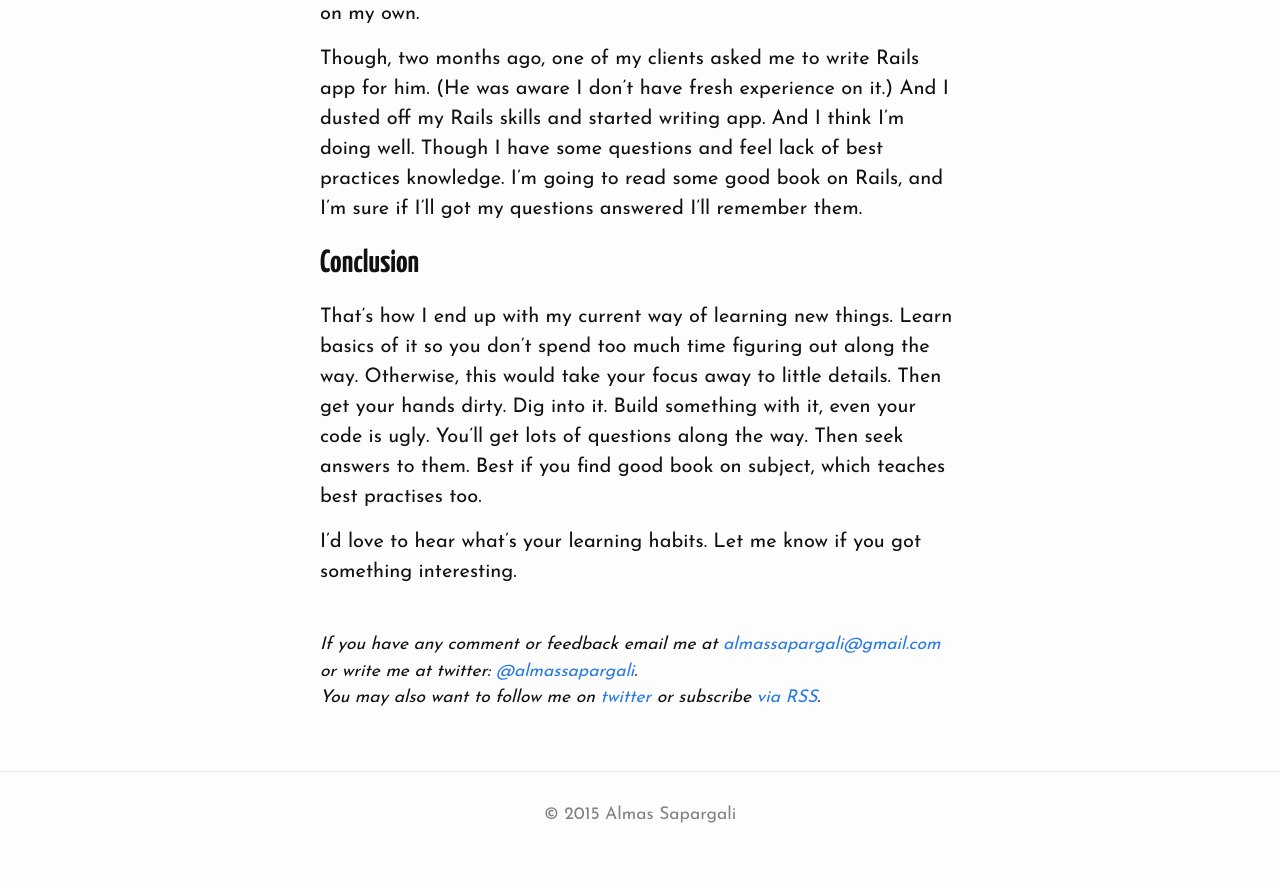
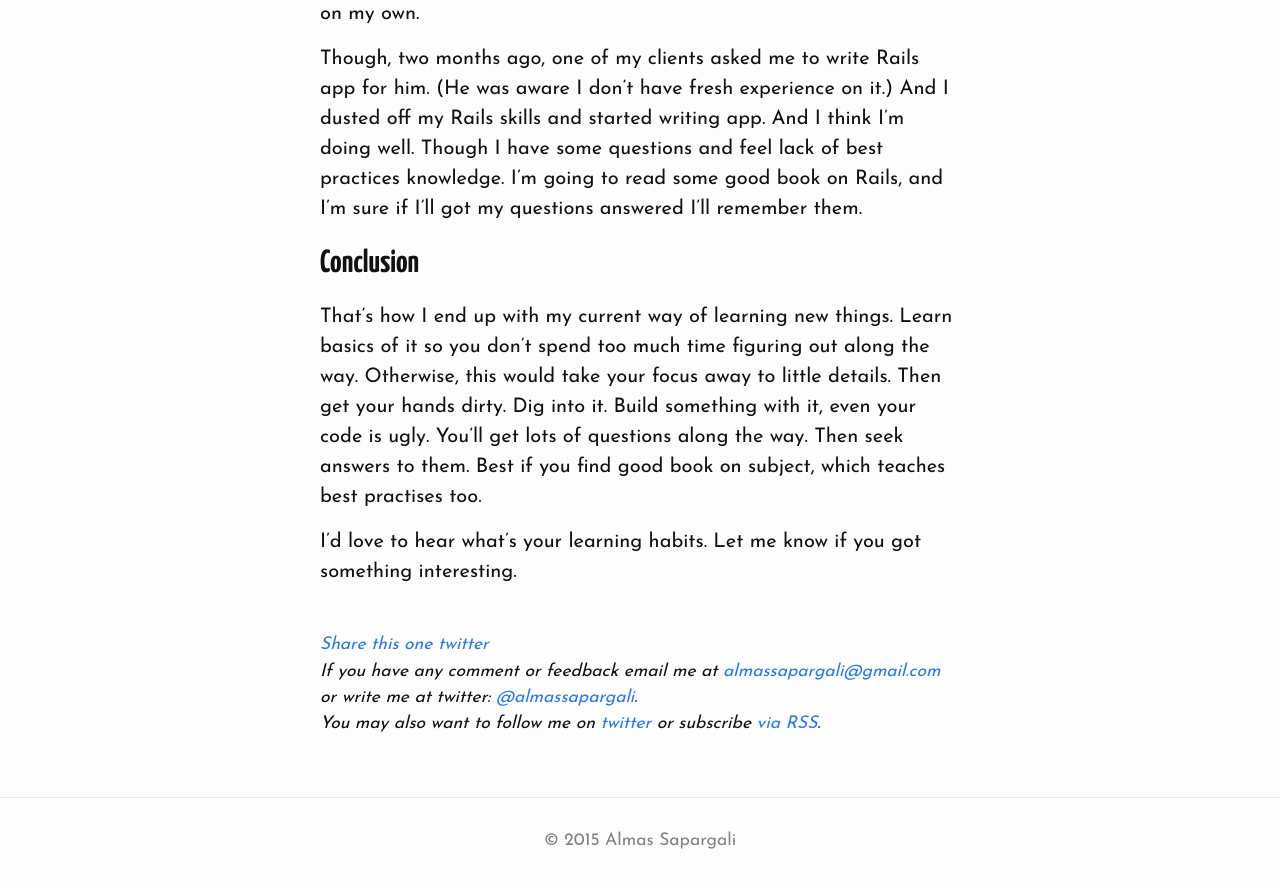
Before and after one commit to almassapargali/almassapargali.github.io, a Jekyll site: the page built from _posts/2014-12-14-how-i-learn-things-or-aha-moments.md, in a window 1280 px wide and 900 px high, scrolled down 1675 px. Shown: the top 888 px of the window. Built offline with Jekyll 4.4.1, drawn with Linux system fonts in a browser that asks for light colours.

Commit message:
share on twitter button

```diff
--- a/_config.yml
+++ b/_config.yml
@@ -6,6 +6,7 @@ baseurl: "" # the subpath of your site, e.g. /blog/
 
 url: "http://almassapargali.com" # the base hostname & protocol for your site
 email: almassapargali@gmail.com
+twitter: almassapargali
 
 google_analytics_id: UA-46843484-1
 
--- a/_includes/afterwords.html
+++ b/_includes/afterwords.html
@@ -1,8 +1,12 @@
 <div class="post-afterwords">
   <p>
-    If you have any comment or feedback email me at <a href="mailto:{{site.email}}">{{site.email}}</a> or write me at twitter: <a href="https://twitter.com/almassapargali">@almassapargali</a>.
+  {% capture canonical %}{{ site.url }}{% if site.permalink contains '.html' %}{{ page.url }}{% elsif site.permalink contains category_dir %}{{ '/' | page.url | remove:'index.html' | '/' }}{% else %}{{ page.url | remove:'index.html' | '/' }}{% endif %}{% endcapture %}
+  <a href="https://twitter.com/intent/tweet?url={{ canonical }}&text={% if page.title %}{{ page.title | escape | truncate:80 | replace:' ','%20' }}{% else %}{{ site.title | escape | truncate:80 | replace:' ','%20' }}{% endif %}&via={{site.twitter}}">Share this one twitter</a>
   </p>
   <p>
-    You may also want to follow me on <a href="https://twitter.com/almassapargali">twitter</a> or subscribe <a href="{{ "/feed.xml" | prepend: site.baseurl }}">via RSS</a>.
+    If you have any comment or feedback email me at <a href="mailto:{{site.email}}">{{site.email}}</a> or write me at twitter: <a href="https://twitter.com/{{site.twitter}}">@{{site.twitter}}</a>.
+  </p>
+  <p>
+    You may also want to follow me on <a href="https://twitter.com/{{site.twitter}}">twitter</a> or subscribe <a href="{{ "/feed.xml" | prepend: site.baseurl }}">via RSS</a>.
   </p>
 </div>
```
